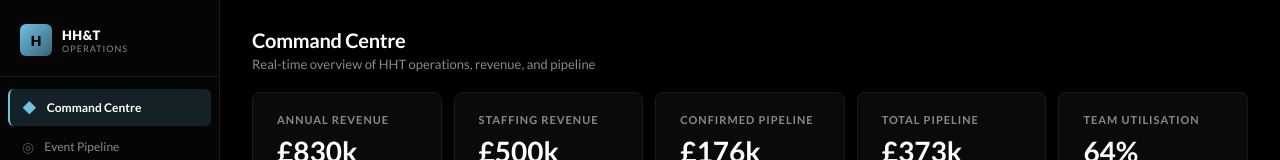
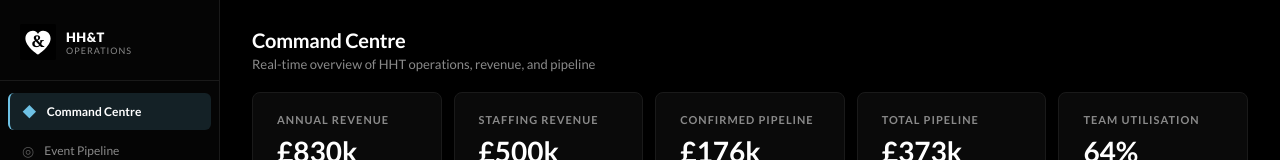
Before and after one commit to callingjhphoto-cmd/hht-operations-platform, a React (Vite) app: page / in a window 1280 px wide. Shown: the top 160 px of the page. Built offline with nearby package versions, Linux system fonts and the light colour scheme.

Commit message:
Update logo, replace James with Joe Stokoe, set base to /

```diff
--- a/package.json
+++ b/package.json
@@ -23,6 +23,7 @@
     "eslint-plugin-react-hooks": "^7.0.1",
     "eslint-plugin-react-refresh": "^0.4.24",
     "globals": "^16.5.0",
+    "surge": "^0.27.3",
     "vite": "^7.3.1"
   }
 }
--- a/src/App.jsx
+++ b/src/App.jsx
@@ -607,6 +607,16 @@ const AIAssistant = () => {
   );
 };
 
+// ── HHT Logo (Heart & Ampersand) ─────────────────────────────────────────────
+
+const HHTLogo = ({ size = 32 }) => (
+  <svg width={size} height={size} viewBox="0 0 200 200" fill="none" xmlns="http://www.w3.org/2000/svg">
+    <rect width="200" height="200" rx="8" fill="#000"/>
+    <path d="M100 170C100 170 30 125 30 80C30 55 50 38 72 38C86 38 96 46 100 55C104 46 114 38 128 38C150 38 170 55 170 80C170 125 100 170 100 170Z" fill="white"/>
+    <text x="100" y="128" textAnchor="middle" fontFamily="Georgia, serif" fontSize="90" fontWeight="bold" fill="black">&amp;</text>
+  </svg>
+);
+
 // ── Main App ───────────────────────────────────────────────────────────────────
 
 const navItems = [
@@ -645,7 +655,7 @@ export default function HHTOperationsPlatform() {
         {/* Logo */}
         <div style={{ padding: "24px 20px 20px", borderBottom: `1px solid ${COLORS.border}` }}>
           <div style={{ display: "flex", alignItems: "center", gap: 10 }}>
-            <div style={{ width: 32, height: 32, borderRadius: 6, background: `linear-gradient(135deg, ${COLORS.accent}, rgba(110,193,228,0.5))`, display: "flex", alignItems: "center", justifyContent: "center", fontSize: 14, fontWeight: 900, color: "#000" }}>H</div>
+            <HHTLogo size={36} />
             <div>
               <div style={{ color: COLORS.text, fontSize: 13, fontWeight: 800, letterSpacing: "0.5px" }}>HH&T</div>
               <div style={{ color: COLORS.textMuted, fontSize: 9, fontWeight: 500, letterSpacing: "1px", textTransform: "uppercase" }}>Operations</div>
--- a/vite.config.js
+++ b/vite.config.js
@@ -4,5 +4,5 @@ import react from '@vitejs/plugin-react'
 // https://vite.dev/config/
 export default defineConfig({
   plugins: [react()],
-  base: '/hht-operations-platform/',
+  base: '/',
 })
```
Also changed, not shown: 1 other file (tests, documents, lock files or other folders).
